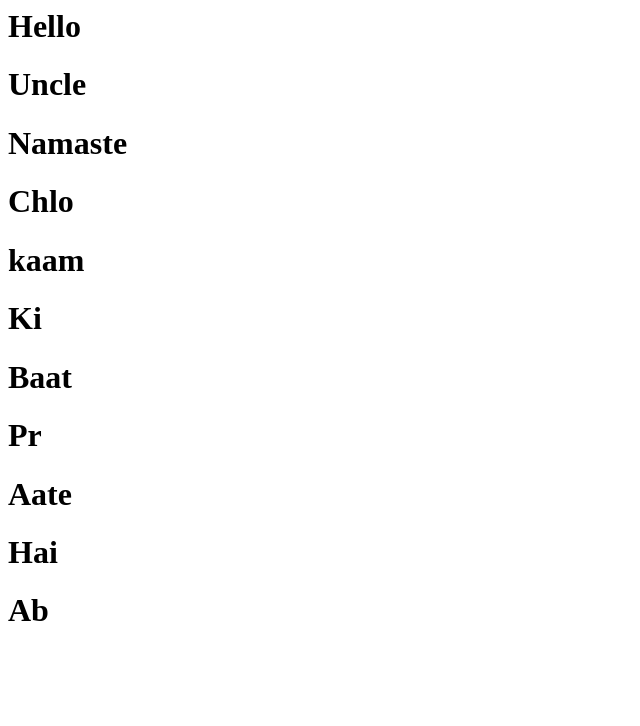
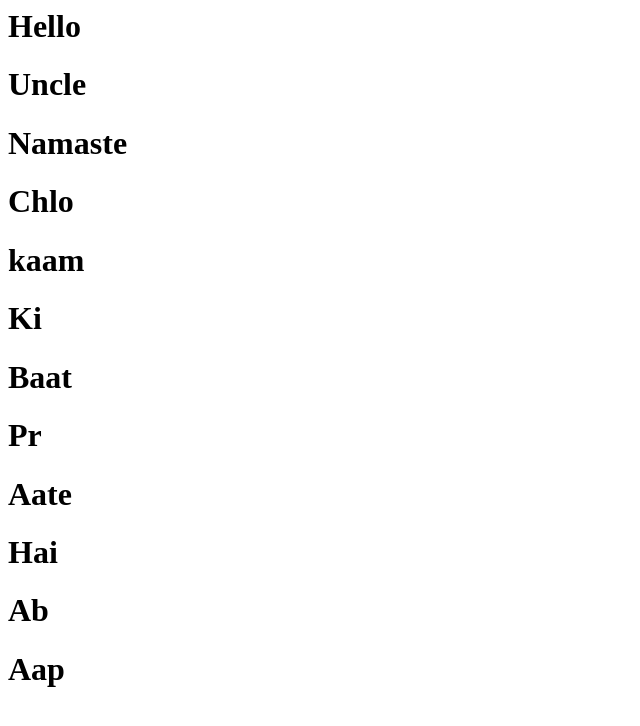
Before and after one commit to Umanghere/reactBig, a plain HTML site: page index.html in a window 1280 px wide. Shown: the whole page, without its empty margins (0-640 px from the left). Drawn offline with Linux system fonts and the light colour scheme.

Commit message:
Update index.html

```diff
--- a/index.html
+++ b/index.html
@@ -17,5 +17,7 @@
     <h1>Aate</h1>
     <h1>Hai</h1>
     <h1>Ab</h1>
+    <h1>Aap</h1>
+
 </body>
 </html>
```
